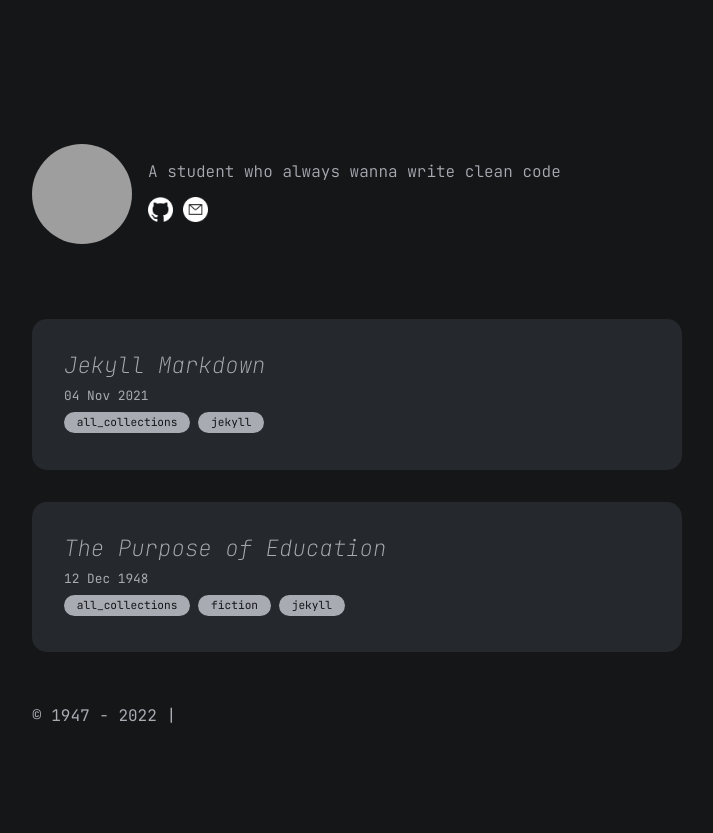
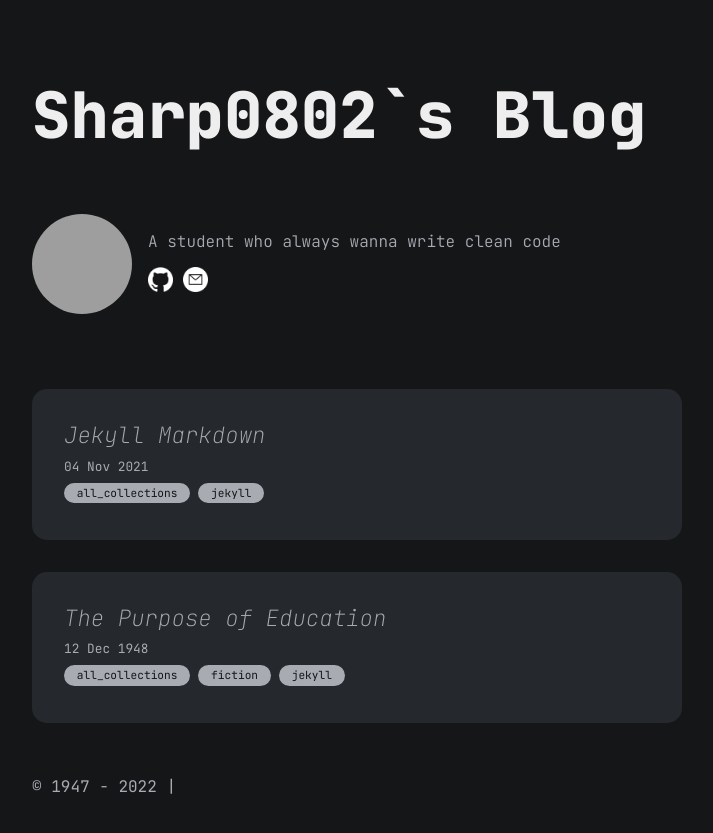
Before and after one commit to Sharp0802/sharp0802.github.io, a Jekyll site: the page built from index.md, in a window 1280 px wide. Shown: the top 833 px of the page, without its empty margins (283-996 px from the left). Built offline with Jekyll 4.4.1, drawn with Linux system fonts in a browser that asks for light colours; grey boxes are pictures that could not be loaded.

Commit message:
Change blog title

```diff
--- a/_includes/header.html
+++ b/_includes/header.html
@@ -1,3 +1,3 @@
 <header>
-  <a class="site-title" href="{{site.baseurl}}/">{{site.title}}</a>
+  <a class="site-title" href="{{site.baseurl}}/">Sharp0802`s Blog</a>
 </header>
```
